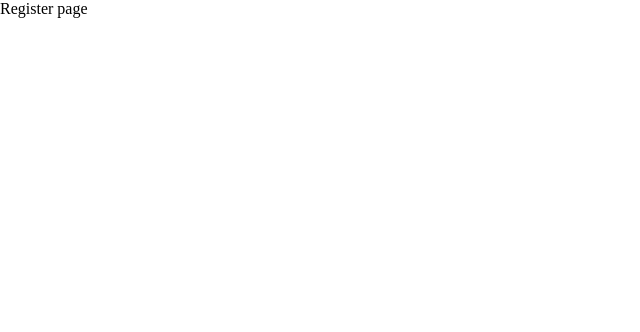
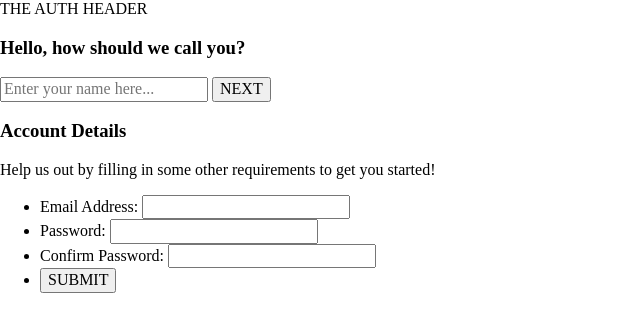
Before and after one commit to nathrmendoza/motodo-app, a PHP site: page /register in a window 1280 px wide. Before the commit the part shown is almost empty. Shown: the top 332 px of the page, without its empty margins (0-640 px from the left). Run offline with PHP 8.4, Linux system fonts and the light colour scheme.

Commit message:
updates: - Homepage controller and view - Header and footer blocks - Login and register view updates

```diff
--- a/app/Controllers/AuthController.php
+++ b/app/Controllers/AuthController.php
@@ -1,5 +1,4 @@
 <?php
-
 declare(strict_type=1);
 
 namespace App\Controllers;
@@ -29,6 +28,7 @@ class AuthController extends Controller {
         }
 
         $email = filter_input(INPUT_POST, 'email', FILTER_VALIDATE_EMAIL);
+        $name = $_POST['name'] ?? false;
         $password = $_POST['password'] ?? '';
 
 
@@ -37,7 +37,12 @@ class AuthController extends Controller {
             return;
         }
 
-        if ($this->userModel->create($email, $password)) {
+        if (!$name) {
+            $this->view('auth/register', ['error' => 'Invalid input, name is required']);
+            return;
+        }
+
+        if ($this->userModel->create($email, $name, $password)) {
             $this->redirect('/login');
         } else {
             $this->view('auth/register', ['error' => 'Registration failed']);
--- a/app/Database/Migrations/M001_Users.php
+++ b/app/Database/Migrations/M001_Users.php
@@ -10,6 +10,7 @@ class M001_Users extends Migration {
     public function up(): void {
         $sql = "CREATE TABLE IF NOT EXISTS users (
             id INT AUTO_INCREMENT PRIMARY KEY,
+            name VARCHAR(255) NOT NULL,
             email VARCHAR(255) NOT NULL UNIQUE,
             password VARCHAR(255) NOT NULL,
             created_at TIMESTAMP DEFAULT CURRENT_TIMESTAMP,
--- a/app/Models/User.php
+++ b/app/Models/User.php
@@ -14,14 +14,15 @@ class User {
         $this->db = Database::getInstance()->getConnection();
     }
 
-    public function create(string $email, string $password): bool {
+    public function create(string $email, string $name, string $password): bool {
         $hash = password_hash($password, PASSWORD_DEFAULT);
 
         $stmt = $this->db->prepare(
-            "INSERT INTO users (email, password) VALUES (:email, :password)"
+            "INSERT INTO users (name, email, password) VALUES (:name, :email, :password)"
         );
 
         return $stmt->execute([
+            'name' => $name,
             'email' => $email,
             'password' => $hash
         ]);
--- a/app/Views/auth/register.php
+++ b/app/Views/auth/register.php
@@ -1,4 +1,34 @@
 <?php
-$title = 'Register';
-
-echo 'Register page';
+$title = 'Register'; ?>
+<section class="register-form">
+    <div class="page-container">
+        <form action="/register" method="POST" class="reg-form-sequence">
+            <div class="panel-1">
+                <h3>Hello, how should we call you?</h3>
+                <input type="text" name="name" id="form_user_name" placeholder="Enter your name here...">
+                <button type="button" class="btn-primary">NEXT</button>
+            </div>
+            <div class="panel-2">
+                <h3>Account Details</h3>
+                <p>Help us out by filling in some other requirements to get you started!</p>
+                <ul>
+                    <li>
+                        <label for="form_user_email">Email Address:</label>
+                        <input type="email" name="email" id="form_user_email">
+                    </li>
+                    <li>
+                        <label for="form_user_password">Password:</label>
+                        <input type="password" name="password" id="form_user_password">
+                    </li>
+                    <li>
+                        <label for="form_user_confirm_password">Confirm Password:</label>
+                        <input type="password" name="password" id="form_user_confirm_password">
+                    </li>
+                    <li>
+                        <input type="submit" value="SUBMIT" class="btn-primary">
+                    </li>
+                </ul>
+            </div>
+        </form>
+    </div>
+</section>
--- /dev/null
+++ b/app/Views/blocks/footer.php
@@ -0,0 +1,6 @@
+<?php if (!(strtok($_SERVER['REQUEST_URI'], '?') === '/login')
+        && !(strtok($_SERVER['REQUEST_URI'], '?') === '/register')) { ?>
+<footer>
+    THE FOOTER
+</footer>
+<?php } ?>
--- /dev/null
+++ b/app/Views/blocks/header.php
@@ -0,0 +1,9 @@
+<?php if (strtok($_SERVER['REQUEST_URI'], '?') === '/login' || strtok($_SERVER['REQUEST_URI'], '?') === '/register') { ?>
+<header class="auth-header">
+    THE AUTH HEADER
+</header>
+<?php } else {?>
+<header class="default-header">
+    THE DEFAULT HEADER
+</header>
+<?php } ?>
--- a/app/Views/layouts/main.php
+++ b/app/Views/layouts/main.php
@@ -5,12 +5,16 @@
     <meta name="viewport" content="width=device-width, initial-scale=1.0">
     <title><?=$title ?? 'Welcome'?>&nbsp;&#45;&nbsp;Motodo</title>
     <link rel="stylesheet" href="./dist/css/main.css">
+
 </head>
 <body>
+    <?php include(__DIR__ .'/../blocks/header.php'); ?>
+
     <div class="main">
         <?=$content ?? ''?>
     </div>
 
+    <?php include(__DIR__ . '/../blocks/footer.php'); ?>
     <script src="./dist/js/main.js"></script>
 </body>
 </html>
--- /dev/null
+++ b/app/Views/pages/homepage.php
@@ -0,0 +1 @@
+THE HOMEPAGE
```
Also changed, not shown: app/Controllers/HomeController.php (added, +12 -0 lines), app/Views/auth/login.php (+22 -3 lines).
